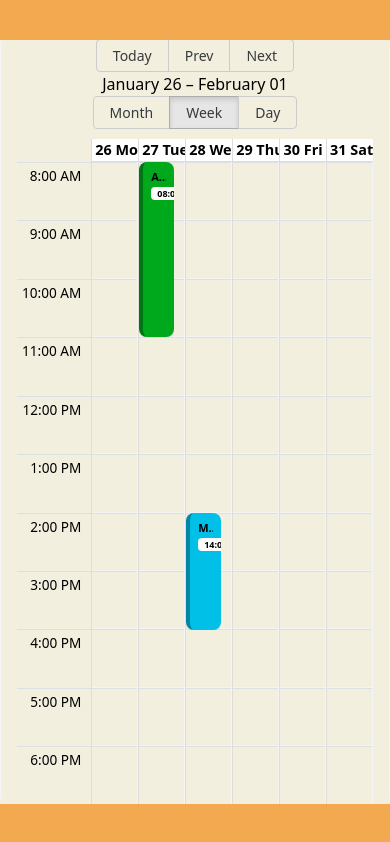
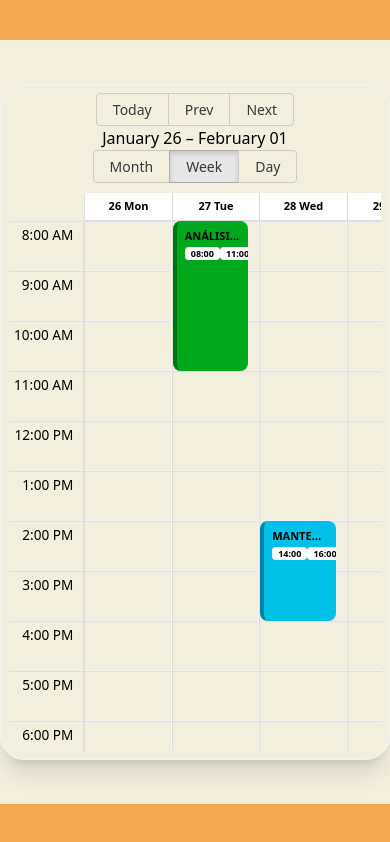
Before and after one commit to SmatamorosN04/scheduling_APP, a Next.js app: page /admin/dashboard in a window 390 px wide. Built offline with nearby package versions, Linux system fonts and the light colour scheme.

Commit message:
responsive design added

```diff
--- a/app/components/Calendar/calendar.tsx
+++ b/app/components/Calendar/calendar.tsx
@@ -7,6 +7,7 @@ import CustomEvent from "@/app/components/Events/events";
 import moment from 'moment';
 import 'moment/locale/es';
 import 'react-big-calendar/lib/css/react-big-calendar.css';
+
 moment.locale('en', {
    week:{
        dow:1,
@@ -14,14 +15,9 @@ moment.locale('en', {
 });
 const localizer = momentLocalizer(moment);
 
-
-
-
-
-
 export default function ArielCalendar({ events }: { events: any[] }) {
     return (
-        <div className="h-200 w-full bg-[#F2EFDF] rounded-3xl shadow-xl border border-gray-100 p-4">
+        <div className="h-[80vh] w-full bg-[#F2EFDF] rounded-3xl shadow-xl border border-gray-100 p-2 md:p-4 overflow-x-auto">
             <Calendar
                 localizer={localizer}
                 events={events}
--- a/app/globals.css
+++ b/app/globals.css
@@ -128,6 +128,44 @@
 .rbc-month-row {
   border-top: 1px solid rgba(0,0,0,0.05) !important;
 }
+.rbc-month-view .rbc-date-cell {
+  padding: 8px !important;
+  text-align: right !important;
+  font-weight: 700 !important;
+  color: #4B5563 !important;
+  font-size: 14px !important;
+}
+.rbc-month-view .rbc-date-cell a {
+  color: inherit !important;
+  text-decoration: none !important;
+  cursor: pointer;
+}
+.rbc-month-view .rbc-now .rbc-date-cell {
+  color: #F28D35 !important;
+}
+@media (max-width: 768px) {
+  .rbc-time-view {
+    min-width: 600px;
+  }
+
+  .rbc-calendar {
+    overflow-x: auto !important;
+    -webkit-overflow-scrolling: touch;
+  }
+
+  .rbc-time-gutter {
+    position: sticky;
+    left: 0;
+    z-index: 10;
+    background-color: #F2EFDF; /* Tu color crema */
+    border-right: 1px solid rgba(0,0,0,0.05);
+  }
+
+  .rbc-header {
+    font-size: 11px !important;
+    padding: 5px 0 !important;
+  }
+}
 
 @media (prefers-color-scheme: dark) {
   :root {
```
